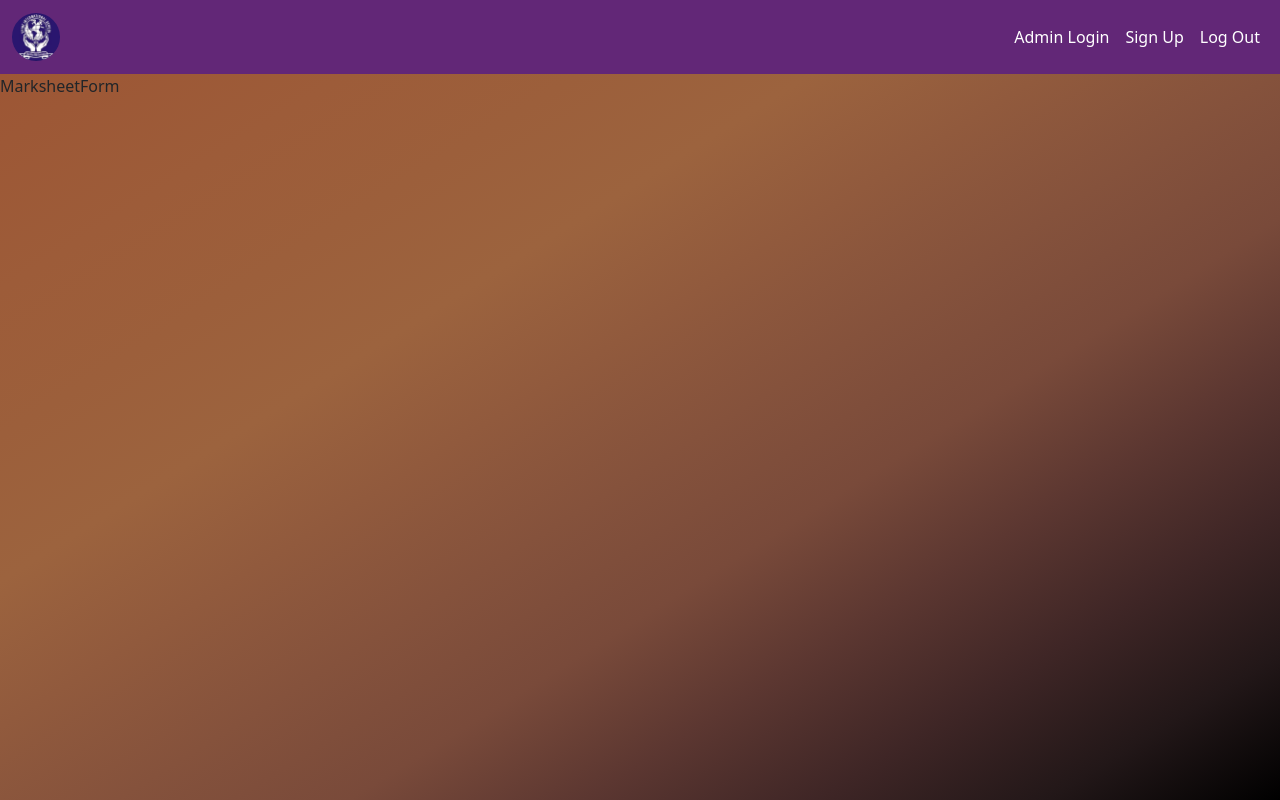
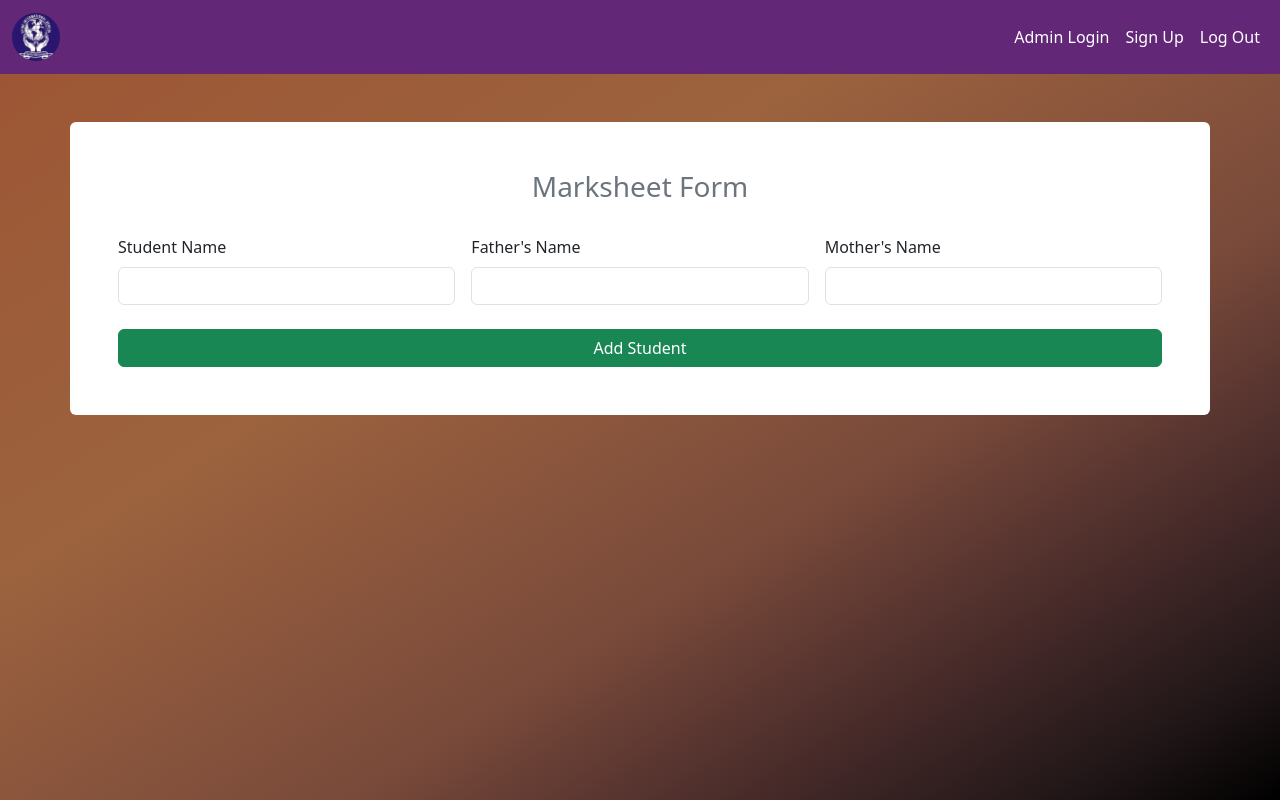
Before and after one commit to icodervivek/shine-proj, a React (Vite) app in the folder client/: page /students/marksheet in a window 1280 px wide. Built offline with nearby package versions, Linux system fonts and the light colour scheme.

Commit message:
marksheet form needs to be customized

```diff
--- a/client/src/components/MarksheetForm.jsx
+++ b/client/src/components/MarksheetForm.jsx
@@ -1,7 +1,60 @@
+import React, { useState } from "react";
+import axios from "axios";
+import { toast, ToastContainer } from "react-toastify";
+import "react-toastify/dist/ReactToastify.css";
+
 const MarksheetForm = () => {
   return (
-    <div>MarksheetForm</div>
-  )
-}
+    <>
+      <form
+        className="container bg-white mt-5 rounded p-5"
+      >
+        <h3 className="text-center text-secondary">Marksheet Form</h3>
 
-export default MarksheetForm
+        {/* Form Row 1 */}
+        <div className="row g-3 mt-3">
+          <div className="col-md-4">
+            <label className="form-label">Student Name</label>
+            <input
+              type="text"
+              className="form-control"
+              name="name"
+            //   value={formData.name}
+              required
+            />
+          </div>
+          <div className="col-md-4">
+            <label className="form-label">Father&apos;s Name</label>
+            <input
+              type="text"
+              className="form-control"
+              name="father_name"
+            //   value={formData.father_name}
+              required
+            />
+          </div>
+          <div className="col-md-4">
+            <label className="form-label">Mother&apos;s Name</label>
+            <input
+              type="text"
+              className="form-control"
+              name="mother_name"
+            //   value={formData.mother_name}
+              required
+            />
+          </div>
+        </div>
+
+        <div className="d-grid gap-2 mt-4">
+          <button type="submit" className="btn btn-success">
+            Add Student
+          </button>
+        </div>
+      </form>
+
+      <ToastContainer />
+    </>
+  );
+};
+
+export default MarksheetForm;
```
